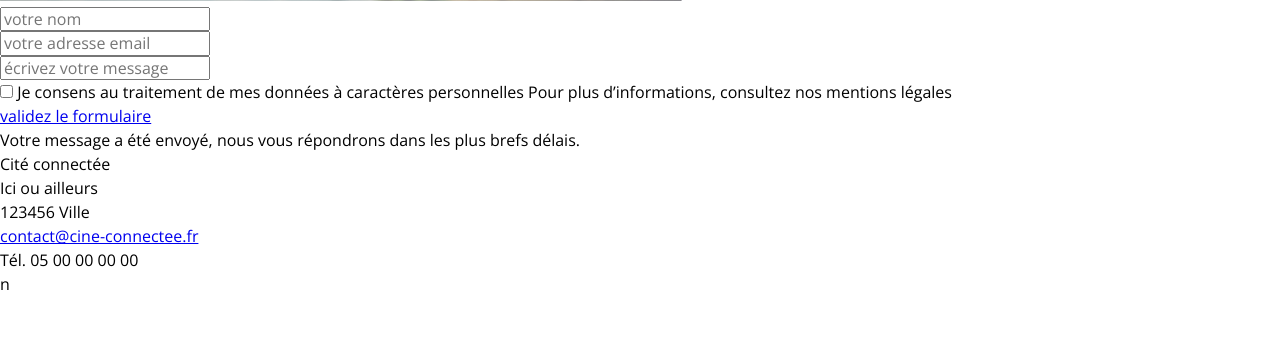
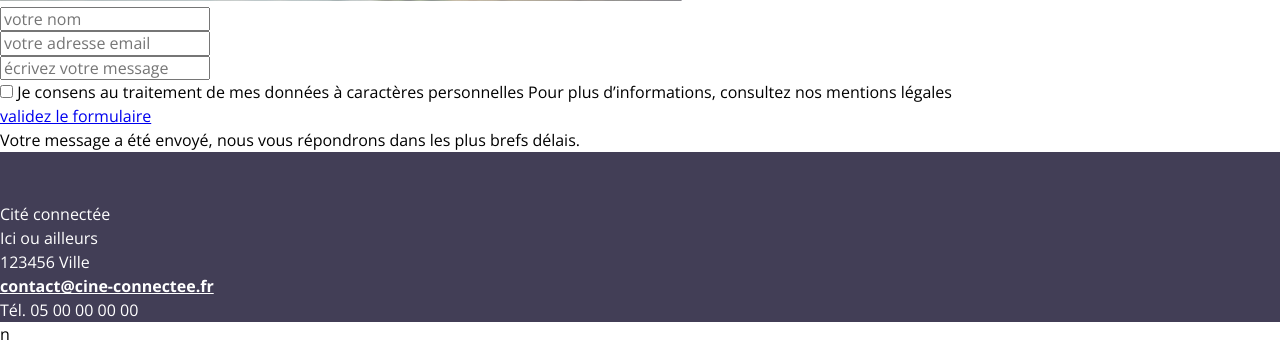
Before and after one commit to imsxndro/bwd2-labo, a PHP site: page /html/index.html in a window 1280 px wide. Shown: the part 2026-2372 px from the top of the page. Before the commit the page ends 2316 px from the top, so only its background shows below. Run offline with PHP 8.4, Linux system fonts and the light colour scheme.

Commit message:
css - add footer

```diff
--- a/html/assets/css/style.css
+++ b/html/assets/css/style.css
@@ -110,3 +110,20 @@ h2 {
 #h2-texte p:first-line {
   font-weight: 700;
 }
+
+footer {
+    background-color: #423e56;
+    padding-top: 50px;
+    color: #fff;
+}
+footer a {
+    color: #fff;
+    font-weight: 700;
+}
+footer .footerblock p:first-child {
+    font-weight: 700;
+    font-size: 1.25rem;
+}
+footer > div {
+    display: flex;
+}
--- a/html/index.html
+++ b/html/index.html
@@ -103,7 +103,7 @@
 
 		</main>
 		<!-- Pied de page -->
-		<footer>
+		<footer class="footerblock">
 			<div>
 				<p>Cité connectée<br />Ici ou ailleurs<br />123456 Ville<br /><a href="#"> contact@cine-connectee.fr </a><br />Tél. 05 00 00 00 00</p>
 
```
